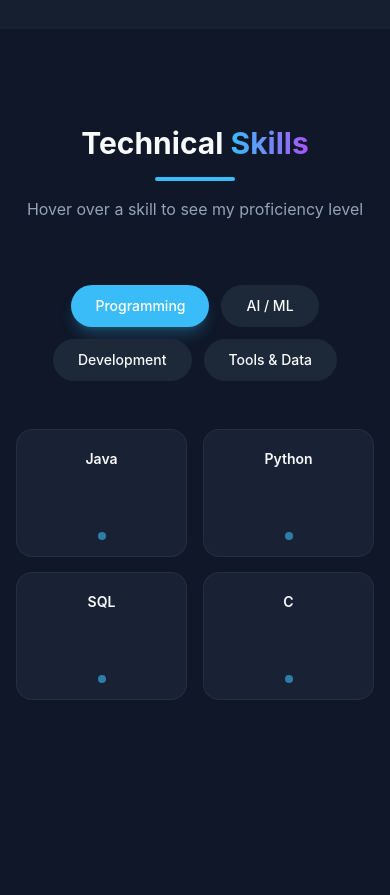
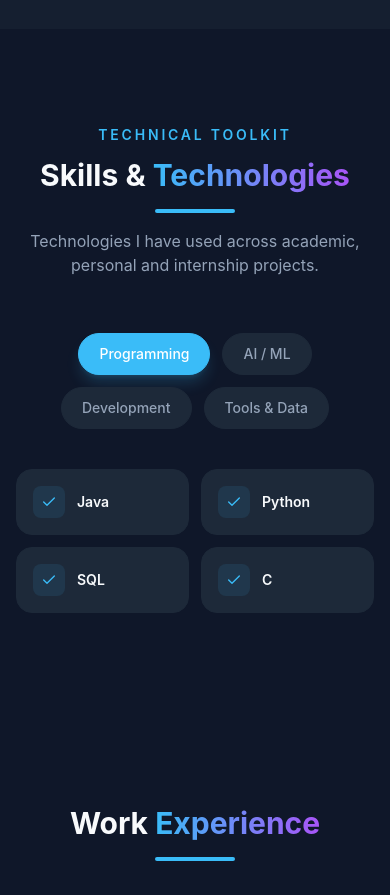
Before and after one commit to 247r1a05c2-b/portfolio, a React (Vite) app: page / in a window 390 px wide. Shown: the part 3840-4735 px from the top of the page. Built offline with nearby package versions, Linux system fonts and the light colour scheme; no server answers.

Commit message:
Polish skills section without subjective percentages

```diff
--- a/src/components/Skills.tsx
+++ b/src/components/Skills.tsx
@@ -2,31 +2,34 @@ import { useState } from 'react';
 import { AnimatedSection } from './AnimatedSection';
 import { PORTFOLIO_DATA } from '@/data/portfolio-data';
 import { motion, AnimatePresence } from 'framer-motion';
+import { Check } from 'lucide-react';
 
 export function Skills() {
   const [activeTab, setActiveTab] = useState(PORTFOLIO_DATA.skills[0].category);
 
   return (
     <AnimatedSection id="skills" className="py-24">
-      <div className="max-w-7xl mx-auto px-4 sm:px-6 lg:px-8">
-        <div className="text-center mb-16">
+      <div className="max-w-6xl mx-auto px-4 sm:px-6 lg:px-8">
+        <div className="text-center mb-14">
+          <p className="text-sm font-semibold uppercase tracking-[0.2em] text-accent mb-3">Technical Toolkit</p>
           <h2 className="text-3xl md:text-4xl font-bold mb-4">
-            Technical <span className="text-gradient">Skills</span>
+            Skills & <span className="text-gradient">Technologies</span>
           </h2>
           <div className="w-20 h-1 bg-accent mx-auto rounded-full" />
-          <p className="mt-4 text-muted-foreground">Hover over a skill to see my proficiency level</p>
+          <p className="mt-4 text-muted-foreground max-w-2xl mx-auto">
+            Technologies I have used across academic, personal and internship projects.
+          </p>
         </div>
 
-        {/* Category Tabs */}
-        <div className="flex flex-wrap justify-center gap-3 mb-12">
+        <div className="flex flex-wrap justify-center gap-3 mb-10">
           {PORTFOLIO_DATA.skills.map((skillGroup) => (
             <button
               key={skillGroup.category}
               onClick={() => setActiveTab(skillGroup.category)}
-              className={`px-6 py-2.5 rounded-full font-medium text-sm transition-all ${
+              className={`px-5 py-2.5 rounded-full font-medium text-sm transition-all border ${
                 activeTab === skillGroup.category
-                  ? 'bg-accent text-white shadow-lg shadow-accent/25'
-                  : 'bg-secondary text-foreground hover:bg-secondary/80 border border-border'
+                  ? 'bg-accent text-white border-accent shadow-lg shadow-accent/20'
+                  : 'bg-card text-muted-foreground border-border hover:border-accent/40 hover:text-foreground'
               }`}
             >
               {skillGroup.category}
@@ -34,7 +37,6 @@ export function Skills() {
           ))}
         </div>
 
-        {/* Skills Grid */}
         <AnimatePresence mode="wait">
           <motion.div
             key={activeTab}
@@ -42,62 +44,20 @@ export function Skills() {
             animate={{ opacity: 1, y: 0 }}
             exit={{ opacity: 0, y: -10 }}
             transition={{ duration: 0.25 }}
-            className="grid grid-cols-2 sm:grid-cols-3 md:grid-cols-4 lg:grid-cols-5 gap-4"
+            className="grid grid-cols-2 sm:grid-cols-3 md:grid-cols-4 lg:grid-cols-5 gap-3"
           >
-            {PORTFOLIO_DATA.skills
-              .find((g) => g.category === activeTab)
-              ?.items.map((skill, idx) => (
+            {PORTFOLIO_DATA.skills.find((g) => g.category === activeTab)?.items.map((skill, idx) => (
               <motion.div
                 key={skill.name}
-                  initial={{ opacity: 0, scale: 0.85 }}
+                initial={{ opacity: 0, scale: 0.94 }}
                 animate={{ opacity: 1, scale: 1 }}
-                  transition={{ delay: idx * 0.05 }}
-                  className="group relative flex flex-col items-center justify-center gap-3 p-5 rounded-2xl glass border border-border hover:border-accent/50 cursor-default select-none transition-all hover:-translate-y-1 hover:shadow-lg hover:shadow-accent/10"
+                transition={{ delay: idx * 0.04 }}
+                className="group flex items-center gap-3 p-4 rounded-2xl bg-card border border-border hover:border-accent/50 hover:-translate-y-1 hover:shadow-lg hover:shadow-accent/5 transition-all"
               >
-                  {/* Skill name */}
-                  <span className="font-semibold text-sm text-center leading-tight">{skill.name}</span>
-
-                  {/* Proficiency ring — revealed on hover */}
-                  <div className="relative w-14 h-14 opacity-0 group-hover:opacity-100 transition-opacity duration-300">
-                    <svg className="w-14 h-14 -rotate-90" viewBox="0 0 56 56">
-                      <circle
-                        cx="28" cy="28" r="22"
-                        fill="none"
-                        stroke="currentColor"
-                        strokeWidth="4"
-                        className="text-border"
-                      />
-                      <motion.circle
-                        cx="28" cy="28" r="22"
-                        fill="none"
-                        stroke="url(#skillGrad)"
-                        strokeWidth="4"
-                        strokeLinecap="round"
-                        strokeDasharray={`${2 * Math.PI * 22}`}
-                        initial={{ strokeDashoffset: 2 * Math.PI * 22 }}
-                        animate={{ strokeDashoffset: 2 * Math.PI * 22 * (1 - skill.proficiency / 100) }}
-                        transition={{ duration: 0.7, ease: "easeOut" }}
-                      />
-                      <defs>
-                        <linearGradient id="skillGrad" x1="0%" y1="0%" x2="100%" y2="0%">
-                          <stop offset="0%" stopColor="#38bdf8" />
-                          <stop offset="100%" stopColor="#a855f7" />
-                        </linearGradient>
-                      </defs>
-                    </svg>
-                    <span className="absolute inset-0 flex items-center justify-center text-xs font-bold text-accent">
-                      {skill.proficiency}%
+                <span className="w-8 h-8 rounded-lg bg-accent/10 text-accent flex items-center justify-center shrink-0">
+                  <Check className="w-4 h-4" />
                 </span>
-                  </div>
-
-                  {/* Default dot indicator (shown when not hovered) */}
-                  <div className="w-2 h-2 rounded-full bg-accent/60 group-hover:opacity-0 transition-opacity absolute bottom-4" />
-
-                  {/* Tooltip on hover */}
-                  <div className="absolute -top-10 left-1/2 -translate-x-1/2 bg-card border border-border rounded-lg px-3 py-1.5 text-xs font-semibold text-accent shadow-lg pointer-events-none opacity-0 group-hover:opacity-100 transition-opacity whitespace-nowrap z-10">
-                    Proficiency: {skill.proficiency}%
-                    <div className="absolute top-full left-1/2 -translate-x-1/2 border-4 border-transparent border-t-border" />
-                  </div>
+                <span className="font-semibold text-sm leading-tight">{skill.name}</span>
               </motion.div>
             ))}
           </motion.div>
```
Lines whose indentation alone changed are shown as unchanged.
